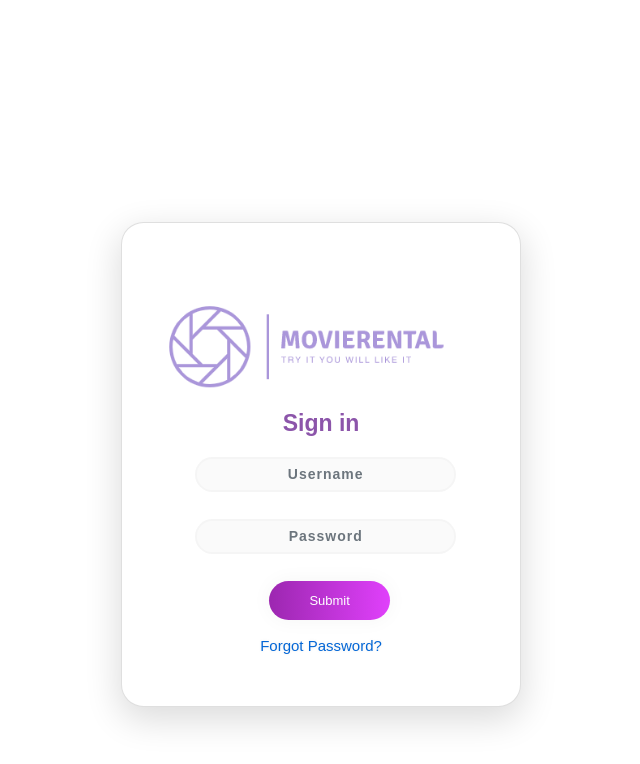
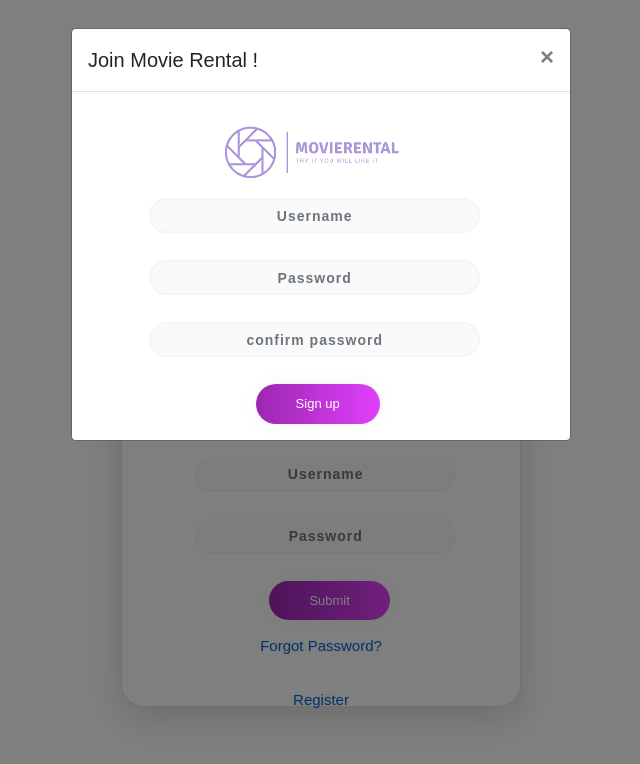
Before and after one commit to anoopsimon/practice-website, a React (Create React App) app: page /signup in a window 1280 px wide. Shown: the top 764 px of the page, without its empty margins (319-959 px from the left). Built offline with nearby package versions, Linux system fonts and the light colour scheme.

Commit message:
added signup form

```diff
--- a/src/components/Login.js
+++ b/src/components/Login.js
@@ -3,9 +3,12 @@ import { Button, Form, FormGroup,  Input,UncontrolledAlert  } from "reactstrap";
 import { Container, Row, Col } from "reactstrap";
 import { withRouter } from "react-router";
 import Spinner from "./Spinner";
+import { Modal, ModalHeader, ModalBody, ModalFooter } from 'reactstrap';
+
 
 import AuthService from "../services/AuthService";
 import {Card} from "reactstrap";
+import Signup from "./Signup";
 class Login extends Component {
   constructor(props) {
     super(props);
@@ -15,7 +18,9 @@ class Login extends Component {
       loading: false,
       error:false,
       //loginErrorMessage:'Invalid Username or Password',
-      message:''
+      message:'',
+      open:true,
+      modal:false
 
     };
   }
@@ -50,6 +55,28 @@ class Login extends Component {
       password: e.target.value,
     });
   }
+   toggle = () => {
+     this.setState(
+       {
+        open:!this.state.open
+        })}
+
+
+renderSignup =()=>{
+  return (
+    <div>
+      <Modal isOpen={this.state.open} toggle={this.toggle} >
+        <ModalHeader isOpen={this.state.open} toggle={this.toggle}>
+        Join Movie Rental !
+        </ModalHeader>
+        <ModalBody>
+        <Signup/>
+        </ModalBody>
+
+      </Modal>
+    </div>
+  );
+}
 
  renderLoginErrors= (error) => {
   const view= this.state.error? <UncontrolledAlert  fade={true} style={{marginLeft:'20%',marginTop:'5%',textAlign:'center',display:'inline',backgroundColor:'rgba(220, 53, 69, 0.9)',color:'white',borderRadius:'8px'}}>{this.state.message}</UncontrolledAlert >:''
@@ -103,7 +130,9 @@ class Login extends Component {
 
                 </Form>
                 <p className="forgot" align="center"><a aria-label="forgot password" href="/">Forgot Password?</a></p>
+                <p className="forgot" align="center"><a aria-label="register" href="/signup">Register</a></p>
                 {this.renderLoginErrors(this.state.error)}
+                {this.renderSignup()}
               </Card>
             </Col>
           </Row>
--- a/src/components/Signup.js
+++ b/src/components/Signup.js
@@ -12,6 +12,7 @@ class Signup extends Component {
       this.state = {
       username: "",
       password: "",
+      confirmPassword: "",
       loading: false,
       error:false,
       //loginErrorMessage:'Invalid Username or Password',
@@ -21,23 +22,23 @@ class Signup extends Component {
   }
 
    handleLogin = async(e) => {
-    e.preventDefault();
-    this.setState({
-      loading: true,
-    });
-    //await AuthService.createUser(this.state.username,this.state.password);
-    var loginStatus = await AuthService.login(this.state.username,this.state.password);
-    if(loginStatus.success)
-    {
-      this.props.history.push("/");
-      window.location.reload();
-      return;
-    }
-    this.setState({
-      loading: false,
-      error:true,
-      message:loginStatus.error
-    });
+    // e.preventDefault();
+    // this.setState({
+    //   loading: true,
+    // });
+    // //await AuthService.createUser(this.state.username,this.state.password);
+    // var loginStatus = await AuthService.login(this.state.username,this.state.password);
+    // if(loginStatus.success)
+    // {
+    //   this.props.history.push("/");
+    //   window.location.reload();
+    //   return;
+    // }
+    // this.setState({
+    //   loading: false,
+    //   error:true,
+    //   message:loginStatus.error
+    // });
   }
 
   onChangeUsername=(e)=>{
@@ -50,25 +51,22 @@ class Signup extends Component {
       password: e.target.value,
     });
   }
+  onChangeConfirmPassword=(e)=>{
+    this.setState({
+      confirmPassword: e.target.value,
+    });
+  }
 
- renderLoginErrors= (error) => {
-  const view= this.state.error? <UncontrolledAlert  fade={true} style={{marginLeft:'20%',marginTop:'5%',textAlign:'center',display:'inline',backgroundColor:'rgba(220, 53, 69, 0.9)',color:'white',borderRadius:'8px'}}>{this.state.message}</UncontrolledAlert >:''
 
-   return(<div>
-    <p>{view}</p>
-  </div>);
- }
   render() {
     if (this.state.loading) return (<Spinner loading={this.state.loading}/>);
 
     return (
       <>
         <Container>
-          <Row style={{ marginTop: "20%" }}>
-            <Col sm="12" md={{ size: 6, offset: 3 }}>
-              <Card className="loginForm">
-              <img alt="logo" src="logo.png"></img>
-              <p className="sign" align="center">Sign in</p>
+
+              <Card style={{border:'none'}}>
+              <img alt="logo" src="logo.png" style={{width:'50%',alignSelf:'center',paddingBottom:'2%'}}></img>
                 <Form onSubmit={this.handleLogin}>
 
                   <FormGroup>
@@ -93,23 +91,31 @@ class Signup extends Component {
                       onChange={this.onChangePassword}
                     />
                   </FormGroup>
+                  <FormGroup>
+                    <Input
+                      type="password"
+                      name="password"
+                      id="pwd-cnfrm"
+                      placeholder="confirm password"
+                      aria-label="confirm password"
+                      className="un"
+                      onChange={this.onChangeConfirmPassword}
+                    />
+                  </FormGroup>
                   <Button
                     id="loginBtn"
                     aria-label="Login Button"
                     className="styledButton"
                   >
-                    Submit
+                    Sign up
                   </Button>
 
                 </Form>
-                <p className="forgot" align="center"><a aria-label="forgot password" href="/">Forgot Password?</a></p>
-                {this.renderLoginErrors(this.state.error)}
               </Card>
-            </Col>
-          </Row>
+
         </Container>
       </>
     );
   }
 }
-export default withRouter(Signup);
+export default Signup;
```
